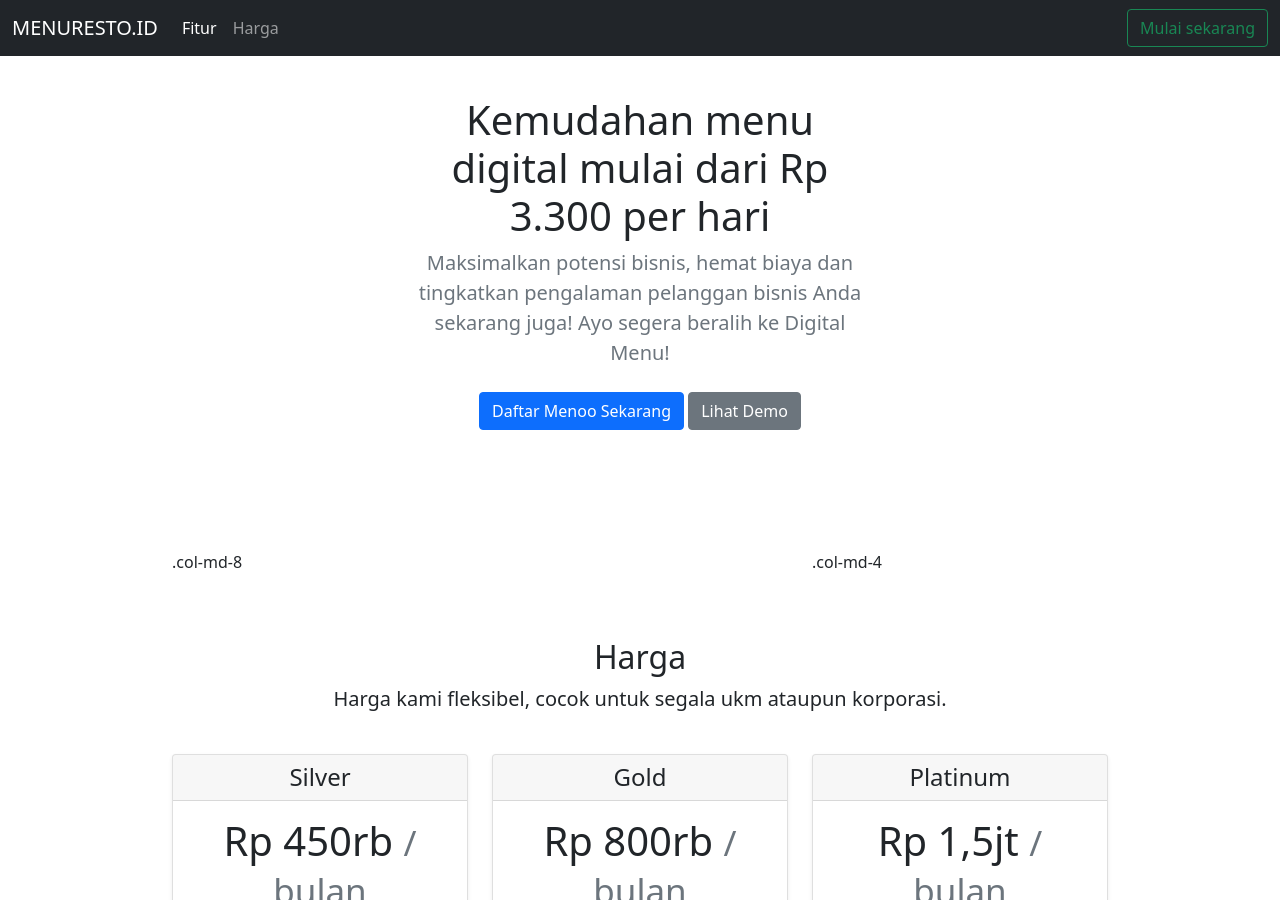
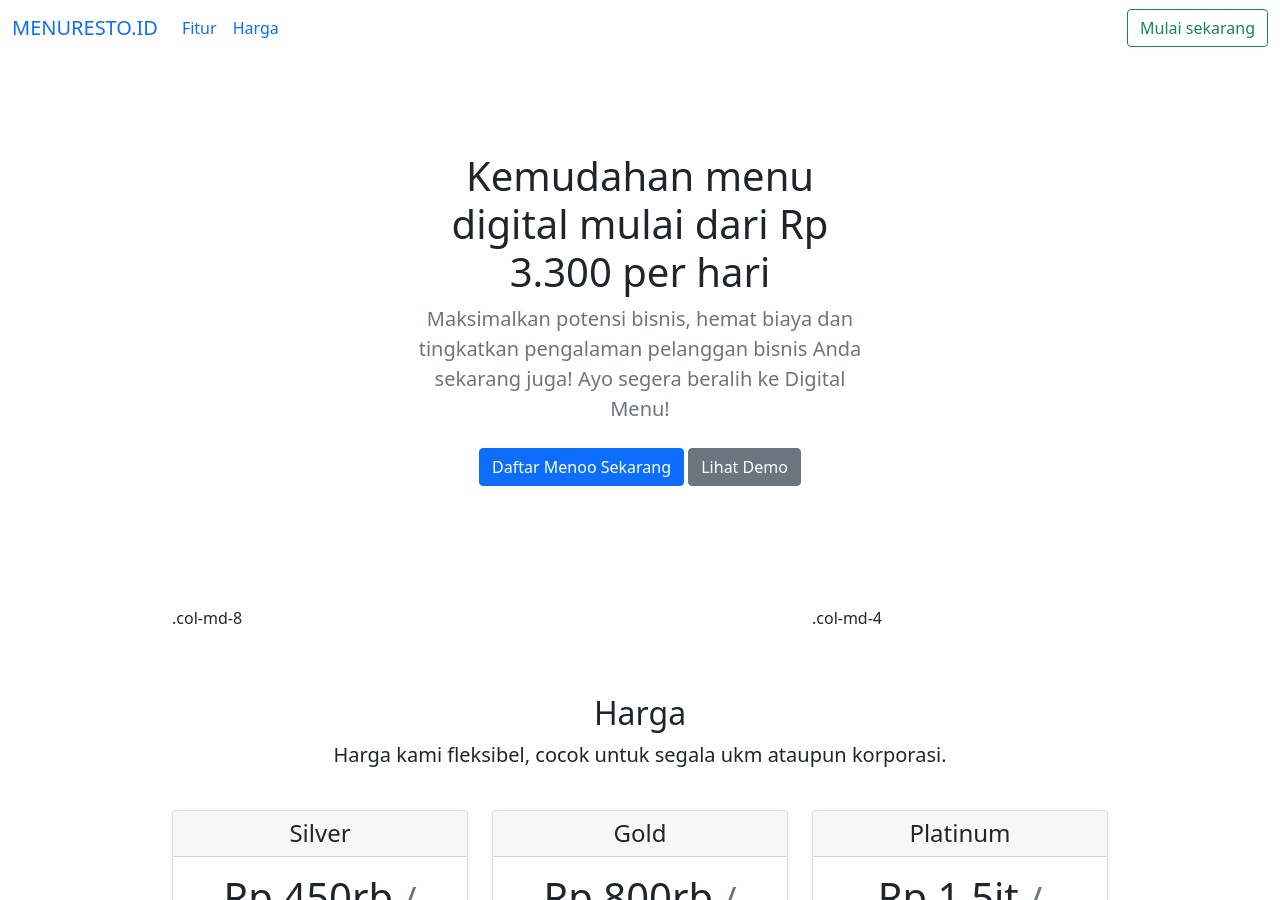
Before and after one commit to kemtol/menuresto, a Jekyll site: the page built from index.html, in a window 1280 px wide and 900 px high. Built offline with Jekyll 4.4.1, drawn with Linux system fonts in a browser that asks for light colours; nearby versions of some CDN libraries.

Commit message:
add header

```diff
--- a/_layouts/default.html
+++ b/_layouts/default.html
@@ -46,7 +46,7 @@
     </div>
   </section>
 
-  <nav class="navbar navbar-expand-md navbar-dark bg-dark fixed-top">
+  <nav class="navbar navbar-expand-md">
     <div class="container-fluid">
       <a class="navbar-brand" href="{{ site.baseurl }}/">{{ site.name }}</a>
       <button class="navbar-toggler" type="button" data-bs-toggle="collapse" data-bs-target="#navbarsExampleDefault" aria-controls="navbarsExampleDefault" aria-expanded="false" aria-label="Toggle navigation">
```
